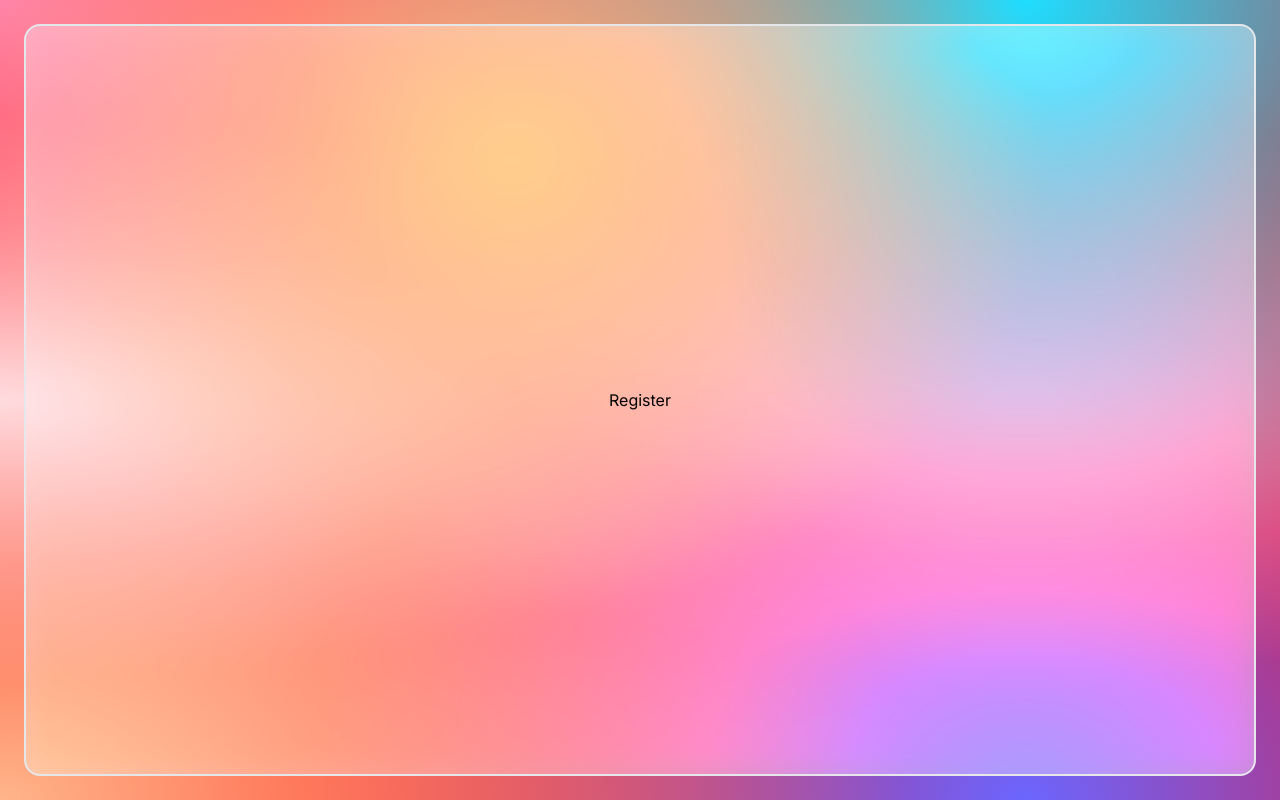
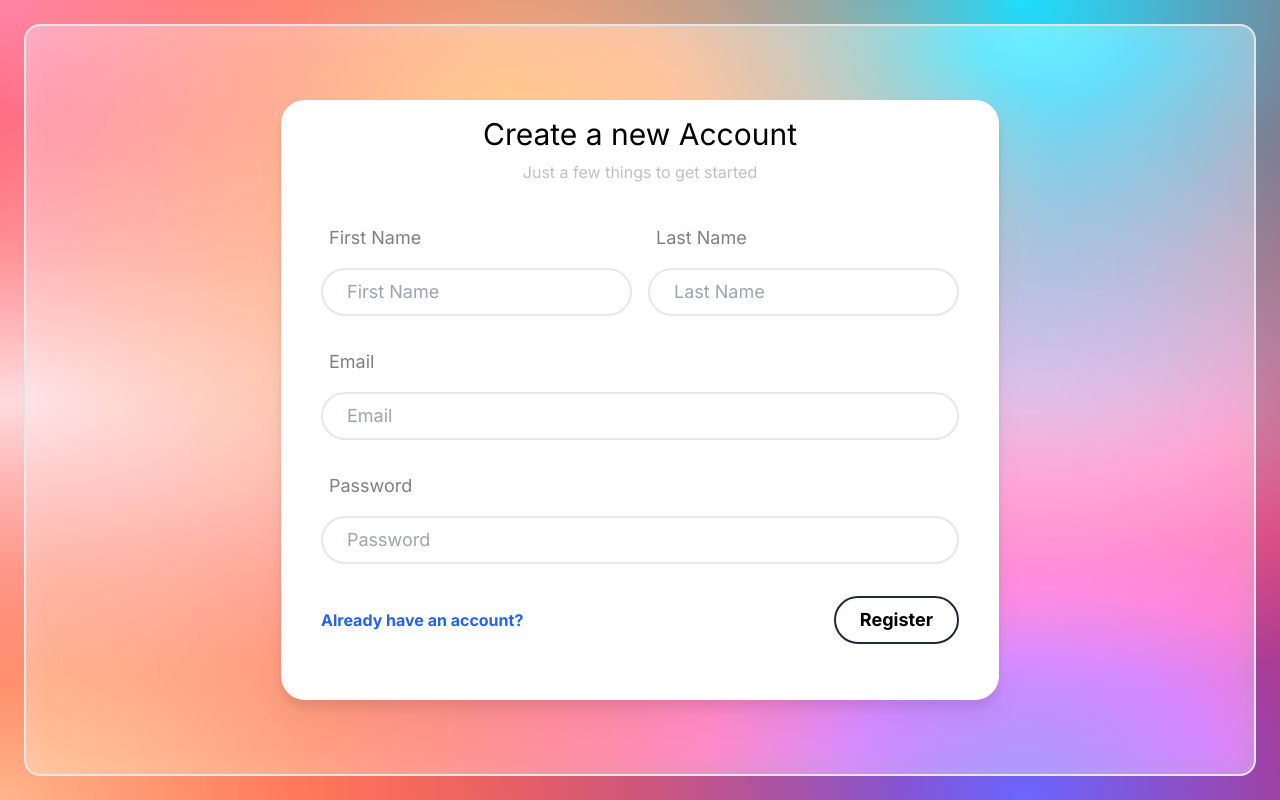
Before and after one commit to Junaidhkn/Task_Manager_Nextjs, a Next.js app: page /register in a window 1280 px wide. Built offline with nearby package versions, Linux system fonts and the light colour scheme.

Commit message:
register

```diff
--- a/app/(auth)/register/page.tsx
+++ b/app/(auth)/register/page.tsx
@@ -1,7 +1,5 @@
-import React from 'react';
+import AuthForm from '@/components/AuthForm';
 
-const Register = () => {
-	return <div>Register</div>;
-};
-
-export default Register;
+export default function Register() {
+	return <AuthForm mode='register' />;
+}
```
